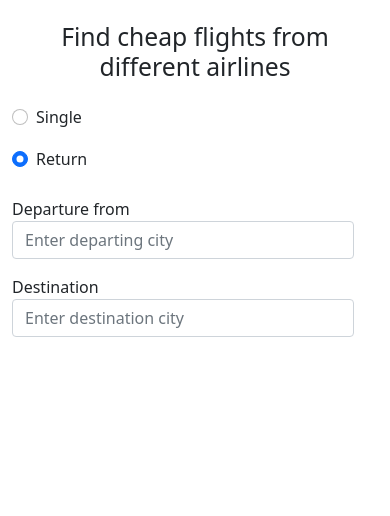
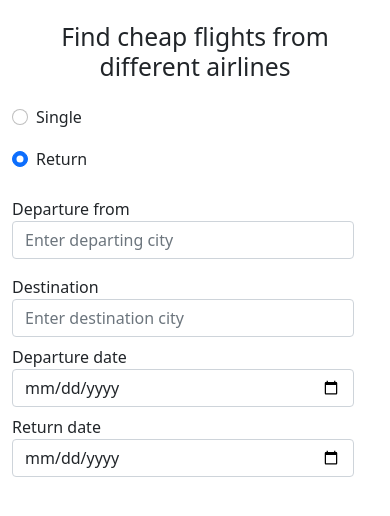
Before and after one commit to uumarabid/UserInterfaceDesign, a plain HTML site: page index.html in a window 390 px wide. Shown: the part 60-576 px from the top of the page. Drawn offline with nearby package versions, Linux system fonts and the light colour scheme.

Commit message:
add departure date

```diff
--- a/index.html
+++ b/index.html
@@ -98,8 +98,24 @@
                 </div>
               </div>
 
-              <div class="col-md-3 mt-2"></div>
-              <div class="col-md-2 mt-2"></div>
+              <div class="col-md-3 mt-2">
+                <div class="form-group">
+                  <label for="depdate">Departure date</label>
+                  <input type="date" class="form-control" id="depdate" placeholder="Departure date" />
+                </div>
+              </div>
+              <div class="col-md-2 mt-2">
+                <div class="form-group">
+                  <label for="retdate">Return date</label>
+                  <input type="date" class="form-control" id="retdate" placeholder="Return date" />
+                </div>
+              </div>
+              <div class="row">
+                <div class="col-md-3 mt-3">
+
+                </div>
+
+              </div>
             </form>
           </div>
         </div>
```
